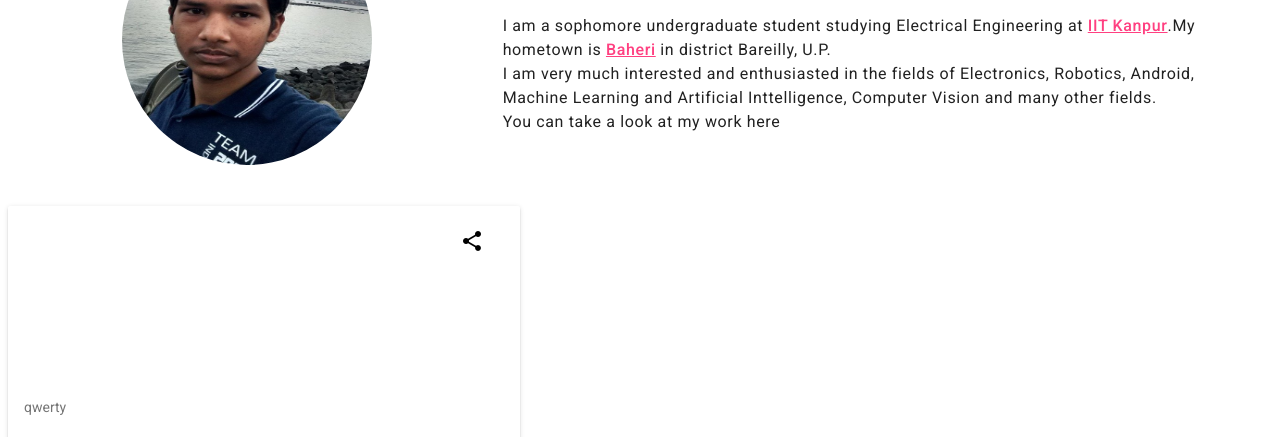
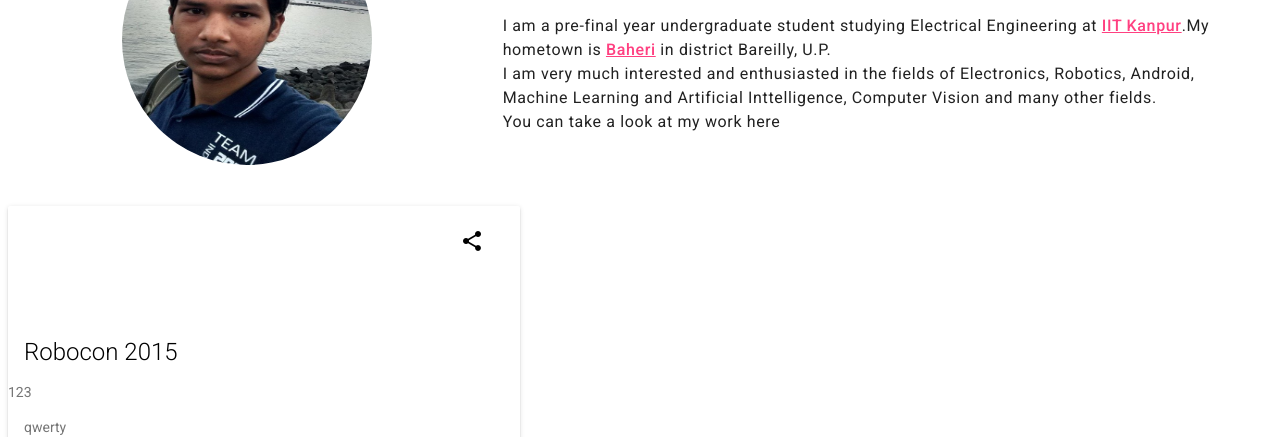
Before and after one commit to deepakgangwar/deepakgangwar.github.io, a plain HTML site: page index.html in a window 1280 px wide. Shown: the part 182-619 px from the top of the page. Drawn offline with nearby package versions, Linux system fonts and the light colour scheme.

Commit message:
card title colour changed to black and other minor changes.

```diff
--- a/css/mystyle.css
+++ b/css/mystyle.css
@@ -122,6 +122,10 @@ a:active {
 	background: url('../rcon2.jpg') center / cover;
 }
 
+.cards > .mdl-card__title > .mdl-card__title-text{
+	color: black;
+}
+
 .cards > .mdl-card__menu{
 	color: #fff;
 }
--- a/index.html
+++ b/index.html
@@ -88,7 +88,7 @@
           <div class="mdl-cell--7-col-desktop mdl-cell--6-col-phone" id="about">
             <h1>About Me</h1>
             <h6>
-              I am a sophomore undergraduate student studying Electrical Engineering at <a href="http://www.iitk.ac.in" target="_blank">IIT Kanpur</a>.My hometown is <a href="https://www.google.com/maps/place/Baheri+Railway+Station,+Baheri,+Uttar+Pradesh+243201,+India/@28.777698,79.4982809,17.04z/data=!4m2!3m1!1s0x39a070e3ae3392eb:0x6d6ce1da7dcdcdff" target="_blank">Baheri</a> in district Bareilly, U.P. <br>
+              I am a pre-final year undergraduate student studying Electrical Engineering at <a href="http://www.iitk.ac.in" target="_blank">IIT Kanpur</a>.My hometown is <a href="https://www.google.com/maps/place/Baheri+Railway+Station,+Baheri,+Uttar+Pradesh+243201,+India/@28.777698,79.4982809,17.04z/data=!4m2!3m1!1s0x39a070e3ae3392eb:0x6d6ce1da7dcdcdff" target="_blank">Baheri</a> in district Bareilly, U.P. <br>
               I am very much interested and enthusiasted in the fields of Electronics, Robotics, Android, Machine Learning and Artificial Inttelligence, Computer Vision and many other fields. <br>
               You can take a look at my work here
             </h6>
@@ -100,6 +100,9 @@
             <div class="cards mdl-card mdl-shadow--2dp">
               <div class="mdl-card__title">
                 <h2 class="mdl-card__title-text">Robocon 2015</h2>
+              </div>
+              <div class="mdl-card__subtitle-text">
+                123
               </div>
               <div class="mdl-card__supporting-text">
                 qwerty
@@ -142,10 +145,4 @@
       <!-- Include all compiled plugins (below), or include individual files as needed -->
       <!--   <script src="https://maxcdn.bootstrapcdn.com/bootstrap/3.3.6/js/bootstrap.min.js" integrity="sha384-0mSbJDEHialfmuBBQP6A4Qrprq5OVfW37PRR3j5ELqxss1yVqOtnepnHVP9aJ7xS" crossorigin="anonymous"></script> -->
       <script defer src="Materialistic/material.js"></script>
-
-     <!--  <script type="text/javascript">
-        $(window).load(function() {
-        $(".loading").fadeOut("slow");
-        })
-      </script> -->
-  </body>
+</body>
```
